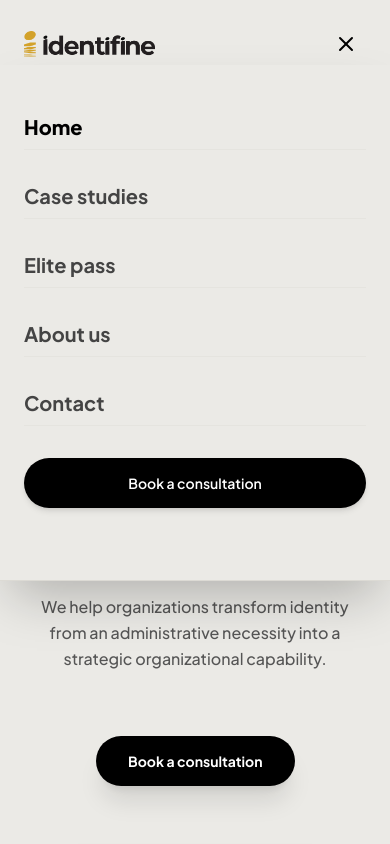
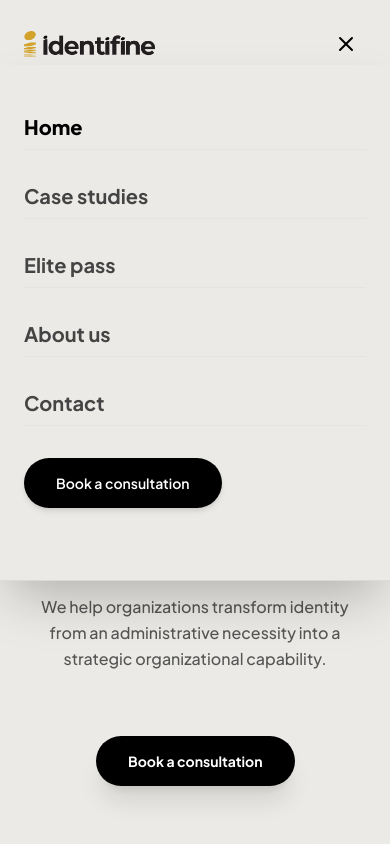
Before and after one commit to 0001-DEV/Identifine, a React (Vite) app: page / in a window 390 px wide. Both pictures are taken after a click on the button 346 px from the left and 44 px from the top of the page. Shown: the top 844 px of the page. Built offline with nearby package versions, Linux system fonts and the light colour scheme; the HTML template or start-up script is replaced by a standard one; a web font is replaced by a local one.

Commit message:
Reduce mobile menu CTA button width

```diff
--- a/src/components/Navbar.jsx
+++ b/src/components/Navbar.jsx
@@ -144,7 +144,7 @@ export default function Navbar() {
             href="https://wa.me/2347046367754"
             target="_blank"
             rel="noopener noreferrer"
-            className="group relative overflow-hidden w-full inline-flex items-center justify-center text-sm font-semibold py-4 rounded-full bg-black text-white shadow-md hover:shadow-xl transition-all duration-300"
+            className="group relative overflow-hidden inline-flex items-center justify-center text-sm font-semibold px-8 py-4 rounded-full bg-black text-white shadow-md hover:shadow-xl transition-all duration-300"
           >
             <span className="relative inline-block overflow-hidden h-[1.3em] leading-snug">
               <span className="flex flex-col transition-transform duration-300 ease-[cubic-bezier(0.16,1,0.3,1)] group-hover:-translate-y-1/2">
```
